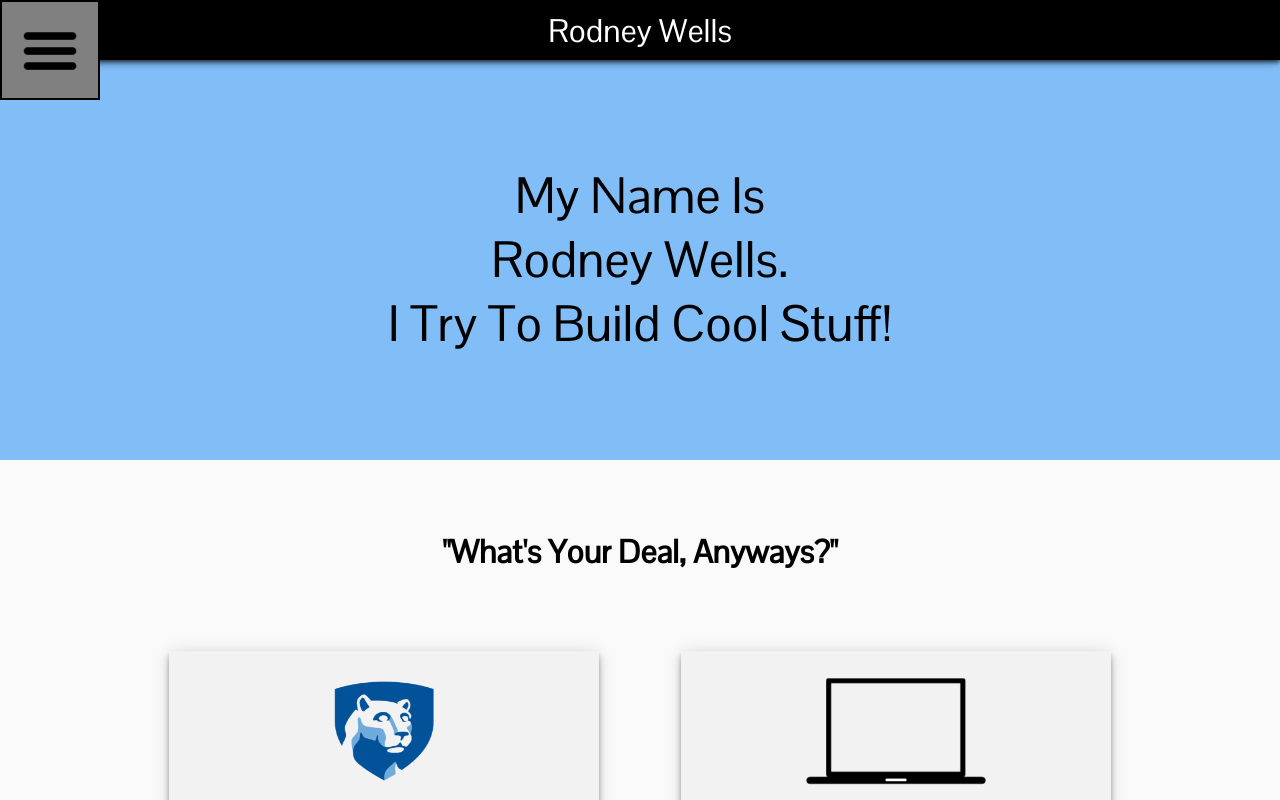
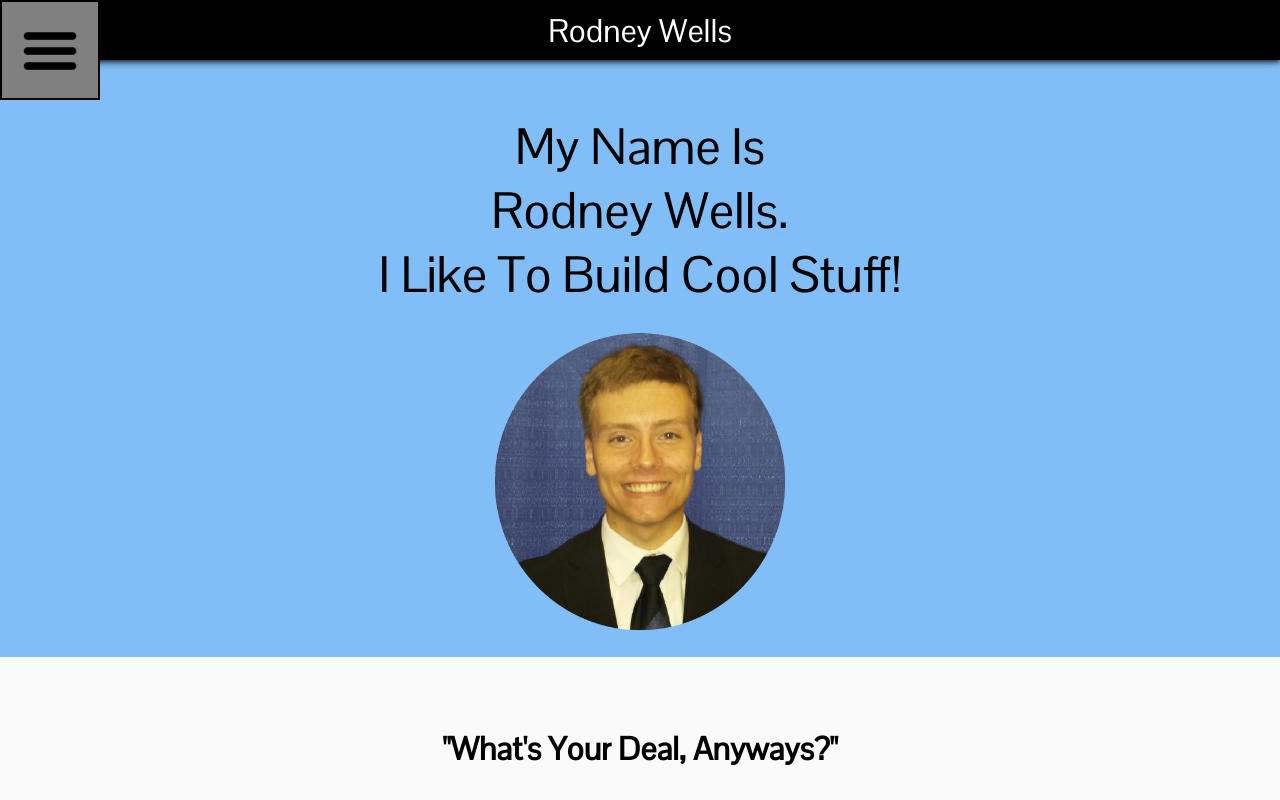
Before and after one commit to rodneywells01/rodneywells01.github.io, a website: page index.html in a window 1280 px wide. Shown: the top 800 px of the page. Drawn offline with Linux system fonts and the light colour scheme; some packages are replaced by stand-ins of ours.

Commit message:
Additional style improvements

```diff
--- a/index.html
+++ b/index.html
@@ -55,7 +55,7 @@
 	<div id="navbarbuffer"></div>
 	<div id="topcardcontainer" class="back" style="padding-top: 0;">
 		<div class="innercard">
-			<div id="introcontainer"><div id="intro" class="absolutecenter">My Name Is <br/> Rodney Wells. <br/> I Try To Build Cool Stuff!</div></div>
+			<div id="introcontainer"><div id="intro" class="absolutecenter">My Name Is <br/> Rodney Wells. <br/> I Like To Build Cool Stuff!</div></div>
 			<div id="rodneypiccontainer"><img src="rodneypicture.png" id="rodneypic" class="absolutecenter"/></div>
 		</div>
 	</div>
@@ -283,7 +283,7 @@
 
 	<!-- Contact Page -->
 	<a name="contact"></a>
-	<div id="contact" class="fullscreencard backgroundeven" >
+	<div id="contact" class="fullscreencard backgroundeven">
 		<div class="fullscreencardcontainer " style="padding-top: 0">
 			<div id="mapcontainer">
 				<google-map latitude="42.129224" longitude="-80.085059" disable-zoom disable-default-ui zoom="10">
--- a/style.css
+++ b/style.css
@@ -10,7 +10,7 @@
 .displaycelllist li {
 	width: 20%;
 	height: 100%;
-	min-width: 220px;
+	min-width: 200px;
 	box-sizing: border-box;
 	position: relative;
 	margin: 0 auto;
@@ -44,7 +44,7 @@
 .displaycellbody {
 	padding: 5px;
 	margin-top: 20px;
-	font-size: 80%;
+	font-size: 100%;
 }
 
 .displaycellicon {
@@ -149,8 +149,6 @@
 	text-align: center;
 }
 
-
-
 .white {
 	background-color: white;
 }
--- a/styles/contact.css
+++ b/styles/contact.css
@@ -57,7 +57,7 @@
 }
 
 #contact .title {
-	margin-bottom: 2em;
+	margin-bottom: 1em;
 }
 
 
--- a/styles/mobile.css
+++ b/styles/mobile.css
@@ -26,9 +26,8 @@
 
 @media screen and (max-device-width: 1100px), screen and (max-width: 1100px) {
 
-
 	#rodneypiccontainer {
-		display: none;
+		display: block;
 	}
 
 	#introcontainer {
@@ -38,7 +37,10 @@
 
 	#intro {
 		width: 100%;
-		position: absolute;
+	    padding: 20px;
+	    position: relative;
+	    box-sizing: border-box;
+	    text-align: right;
 	}
 
 	/* This may need to be on smaller devices only */
@@ -50,6 +52,33 @@
 
 /* */
 @media only screen and (max-device-width: 950px), screen and (max-width: 950px) {
+
+	/* Fixing top of page */
+	#introcontainer {
+		float: none;
+		margin-top: 35px;
+	}
+	#topcardcontainer {
+		height: auto;
+	}
+	#rodneypiccontainer {
+		width: 100%;
+		text-align: center;
+	}
+	#rodneypic {
+		position: relative;
+		top: auto;
+		left: auto;
+		transform: none;
+		margin-bottom: 20px;
+	}
+	#intro {
+		top: auto;
+		left: auto;
+		transform: none;
+		text-align: center;
+	}
+
 	#mapcontainer {
 		height: 400px;
 	}
@@ -139,9 +168,10 @@
 	}
 
 	.smallcells li {
-		width: 35%;
-		margin-right: 4%;
-		margin-left: 4%;
+		width: 50%;
+		padding: 10px;
+		height: 200px;
+
 	}
 
 	.displaycell {
```
Also changed, not shown: skills/sandwich.jpg (deleted).
